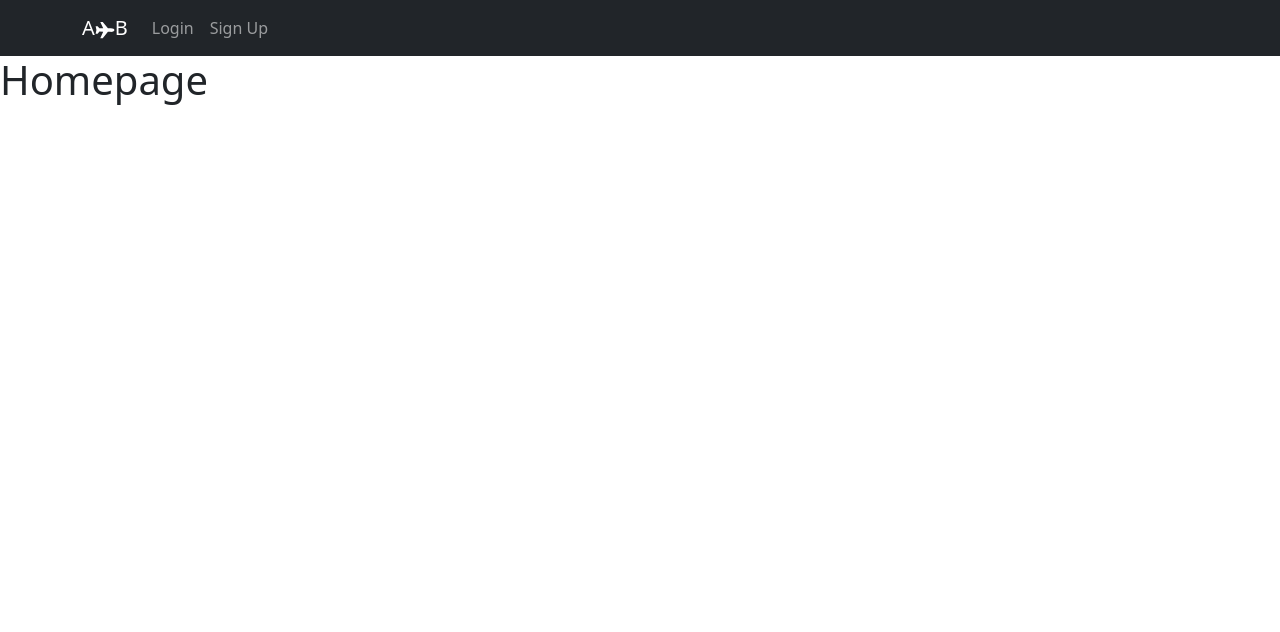
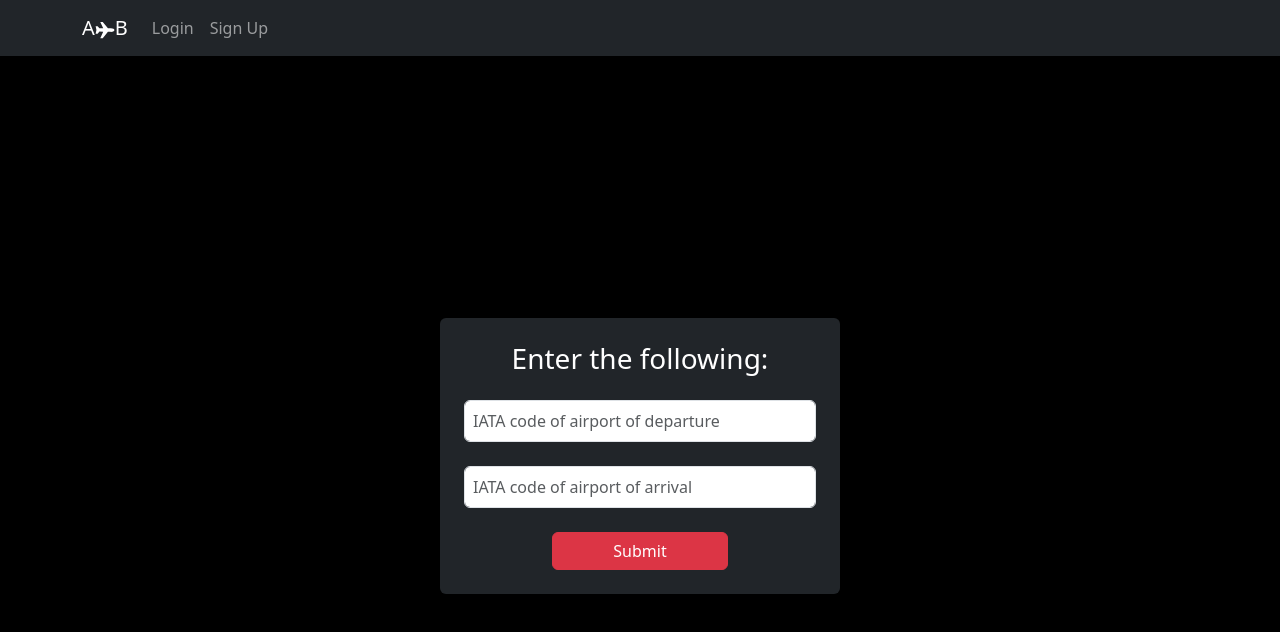
Before and after one commit to tam1444AH/A2B2.0, a React (Vite) app in the folder client/: page / in a window 1280 px wide. Shown: the top 632 px of the page. Built offline with nearby package versions, Linux system fonts and the light colour scheme.

Commit message:
Added IATAForm component, also added some pages.

```diff
--- a/client/package.json
+++ b/client/package.json
@@ -13,7 +13,7 @@
     "@popperjs/core": "^2.11.8",
     "bootstrap": "^5.3.3",
     "react": "^18.3.1",
-    "react-bootstrap": "^2.10.5",
+    "react-bootstrap": "^2.10.6",
     "react-dom": "^18.3.1",
     "react-icons": "^5.3.0",
     "react-router-dom": "^7.0.1"
--- a/client/src/App.jsx
+++ b/client/src/App.jsx
@@ -1,6 +1,9 @@
 import './App.css'
 import { NavigationBar } from './components/NavigationBar'
 import { Routes, Route, BrowserRouter as Router } from 'react-router-dom'
+import Homepage from './pages/Homepage'
+import LoginPage from './pages/LoginPage'
+import SignUpPage from './pages/SignUpPage'
 
 function App() {
 
@@ -9,9 +12,9 @@ function App() {
       <Router>
         <NavigationBar />
         <Routes>
-          <Route path="/" element={<h1>Homepage</h1>} />
-          <Route path="/login" element={<h1>Login Page</h1>} />
-          <Route path="/signup" element={<h1>Sign Up Page</h1>} />
+          <Route path="/" element={<Homepage />} />
+          <Route path="/login" element={<LoginPage />} />
+          <Route path="/signup" element={<SignUpPage />} />
         </Routes>
       </Router>
     </>
--- /dev/null
+++ b/client/src/components/IATAForm.jsx
@@ -0,0 +1,36 @@
+import React from 'react'
+import Form from 'react-bootstrap/Form'
+import Button from 'react-bootstrap/Button'
+
+const IATAForm = () => {
+  return (
+    <Form className="p-4 bg-dark rounded d-flex flex-column align-items-center" style={{ width: '400px' }}>
+      <Form.Group>
+        <h3 className="text-center mb-4 text-white">Enter the following:</h3>
+      </Form.Group>
+      <Form.Group className="mb-4 w-100" controlId="formGroupEmail">
+        <Form.Control
+          type="text"
+          placeholder="IATA code of airport of departure"
+          className="p-2"
+        />
+      </Form.Group>
+      <Form.Group className="mb-4 w-100" controlId="formGroupPassword">
+        <Form.Control
+          type="text"
+          placeholder="IATA code of airport of arrival"
+          className="p-2"
+        />
+      </Form.Group>
+      <Button
+        variant="danger"
+        type="submit"
+        className="w-50"
+      >
+        Submit
+      </Button>
+    </Form>
+  );
+};
+
+export default IATAForm;
--- /dev/null
+++ b/client/src/pages/Homepage.jsx
@@ -0,0 +1,12 @@
+import React from 'react'
+import IATAForm from '../components/IATAForm'
+
+const Homepage = () => {
+  return (
+    <div className='d-flex flex-column justify-content-center align-items-center vh-100 bg-black text-white'>
+      <IATAForm />
+    </div>
+  )
+}
+
+export default Homepage;
--- /dev/null
+++ b/client/src/pages/LoginPage.jsx
@@ -0,0 +1,11 @@
+import React from 'react'
+
+const LoginPage = () => {
+  return (
+    <div className='d-flex flex-column justify-content-center align-items-center vh-100 bg-black text-white'>
+      <h1>LoginPage</h1>
+    </div>
+  )
+}
+
+export default LoginPage
--- /dev/null
+++ b/client/src/pages/SignUpPage.jsx
@@ -0,0 +1,11 @@
+import React from 'react'
+
+const SignUpPage = () => {
+  return (
+    <div className='d-flex flex-column justify-content-center align-items-center vh-100 bg-black text-white'>
+      <h1>SignUpPage</h1>
+    </div>
+  )
+}
+
+export default SignUpPage
```
Also changed, not shown: 1 other file (tests, documents, lock files or other folders).
